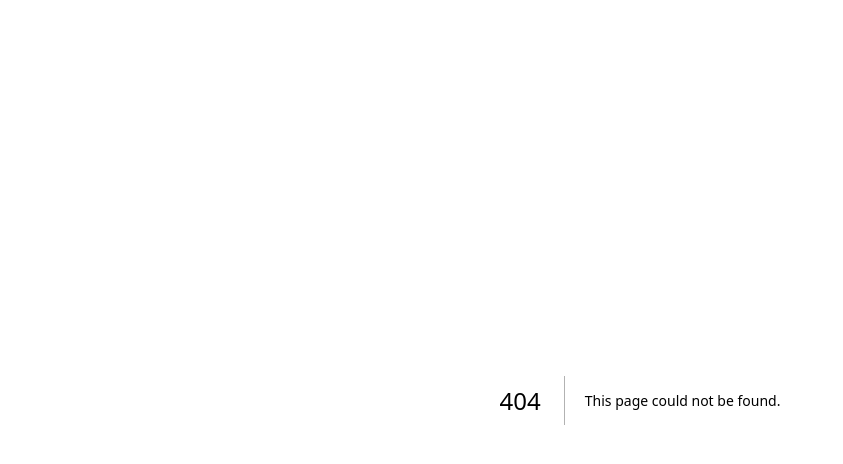
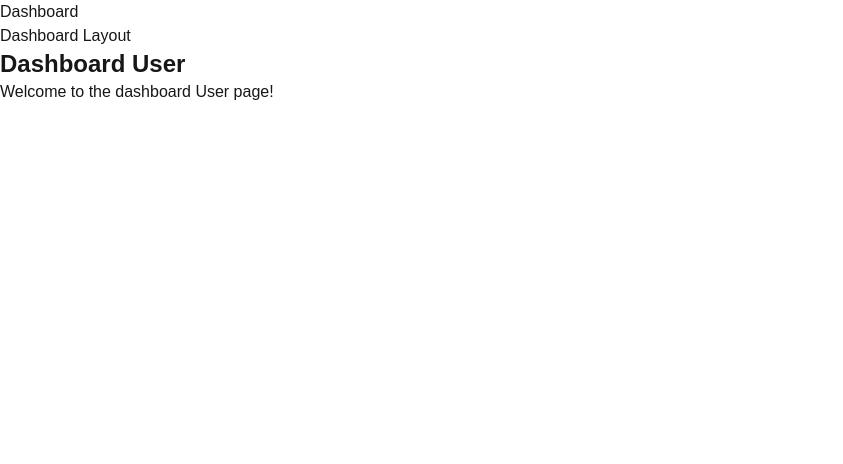
Before and after one commit to incognito0007/project-horizon, a Next.js app in the folder web/next-app-routing/: page /dashboard/user in a window 1280 px wide. Before the commit this address had no page. Shown: the top 464 px of the page, without its empty margins (0-843 px from the left). Built offline with nearby package versions, Linux system fonts and the light colour scheme.

Commit message:
[web] feat: add DashboardLayout and UserPage components for the dashboard to understand layout working on tree

```diff
--- /dev/null
+++ b/web/next-app-routing/app/dashboard/layout.tsx
@@ -0,0 +1,13 @@
+export default function DashboardLayout({
+  children,
+}: Readonly<{ children: React.ReactNode }>) {
+  return (
+    <div>
+      <header>
+        <h1>Dashboard</h1>
+        <h1>Dashboard Layout</h1>
+      </header>
+      <main>{children}</main>
+    </div>
+  );
+}
--- /dev/null
+++ b/web/next-app-routing/app/dashboard/user/page.tsx
@@ -0,0 +1,10 @@
+const UserPage = () => {
+  return (
+    <div>
+      <h1 className="text-2xl font-bold">Dashboard User</h1>
+      <p>Welcome to the dashboard User page!</p>
+    </div>
+  );
+};
+
+export default UserPage;
```
